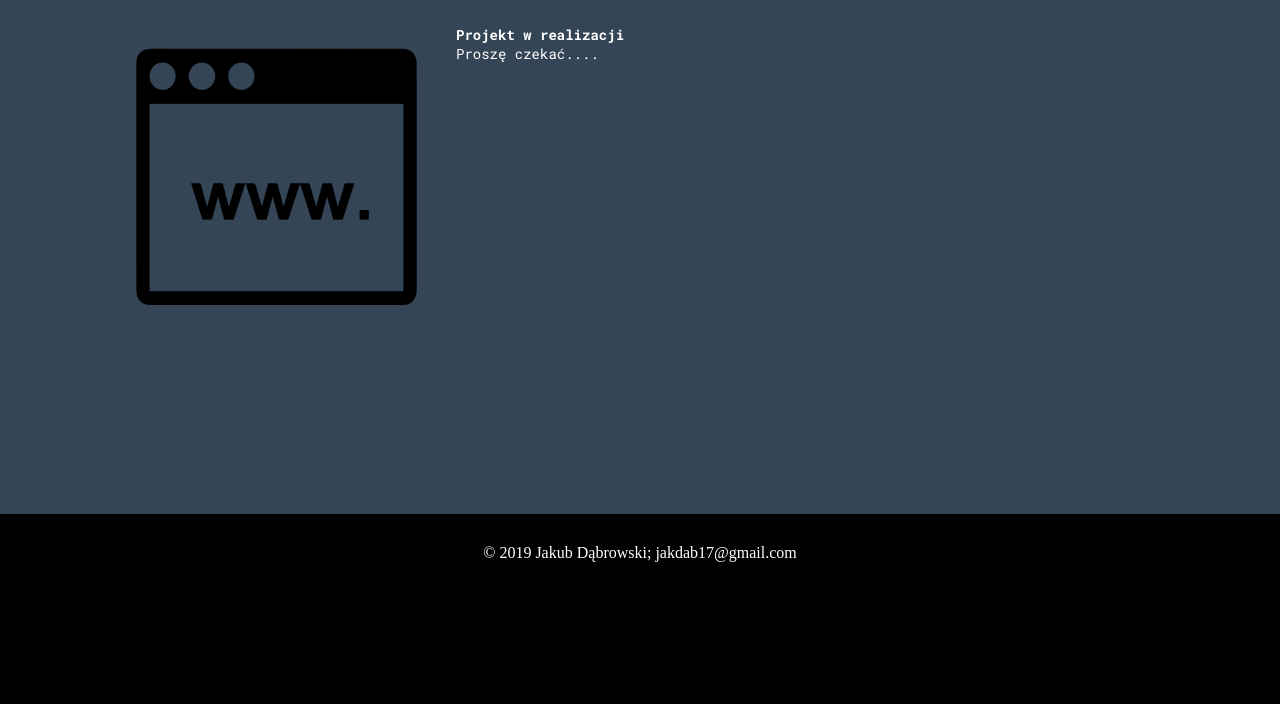
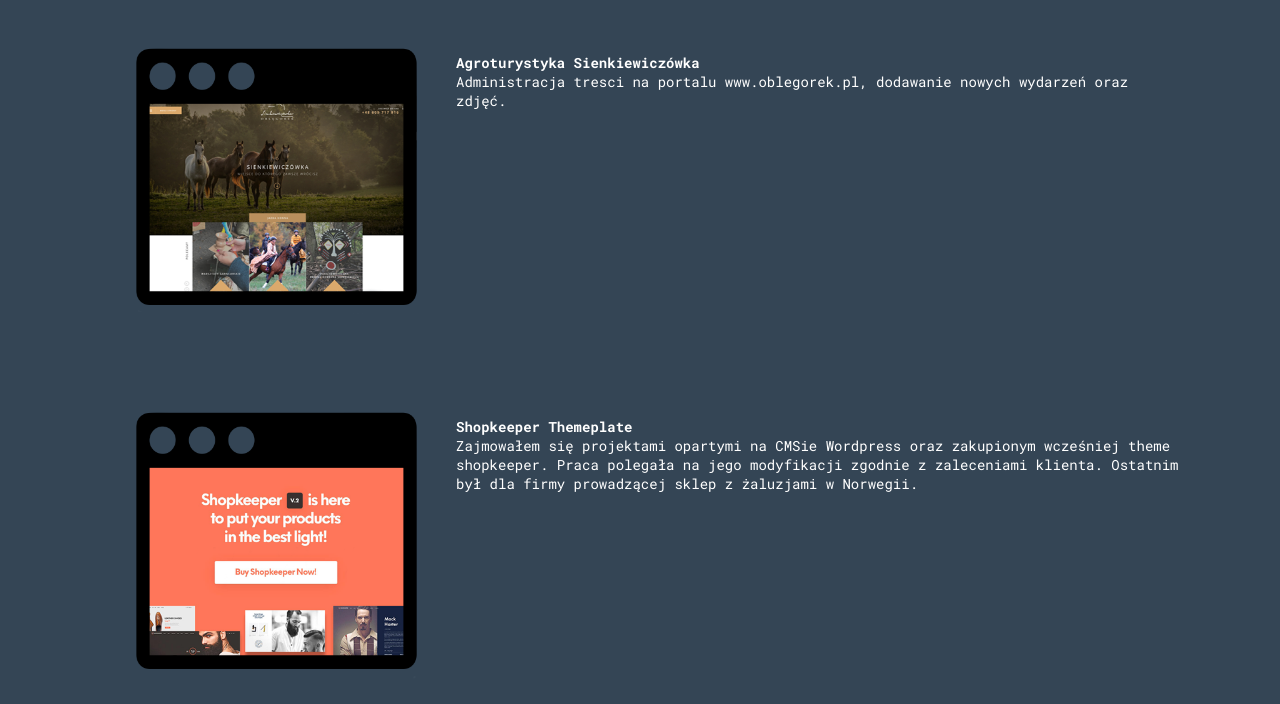
Before and after one commit to Globi777/portfolio1, a plain HTML site: page index.html in a window 1280 px wide. Shown: the part 2046-2750 px from the top of the page. Before the commit the page ends 2640 px from the top, so only its background shows below. Drawn offline with nearby package versions, Linux system fonts and the light colour scheme.

Commit message:
projects extends

```diff
--- a/index.html
+++ b/index.html
@@ -65,7 +65,7 @@
       <h2>MOJE PROJEKTY</h2>
       <div class="wrapper-project">
 
-        <div class="project1">
+        <div class="project">
           <div><a href="https://globi777.github.io/Siomon/"><img src="image\simon-icon.png" alt="web1" class="web1"></a></div>
           <div class="web1-div"><b>Siomom Game</b><br>
             <p>Popularna wśród brytyjskiej młodzieży gra "Simon mówi". Jej polskim odpowiednikiem byłaby zabawa w głuchy telefon. Na początku rogrywki losowany jest kolorowy przycisk, który należy zapamiętać oraz wybrać. Z każdą poprawną odpowiedzią
@@ -73,10 +73,19 @@
           </div>
         </div>
 
-        <div class="project2">
-          <div><img src="image\website-icon.png" alt="web2" class="web2"></div>
-          <div class="web2-div"><b>Projekt w realizacji</b><br>
-            <p>Proszę czekać....</p>
+        <div class="project">
+          <div>
+            <a href="http://www.oblegorek.pl/"><img src="image\oblegorek-icon.png" alt="web2" class="web2"></a></div>
+          <div class="web2-div"><b>Agroturystyka Sienkiewiczówka</b><br>
+            <p>Administracja tresci na portalu www.oblegorek.pl, dodawanie nowych wydarzeń oraz zdjęć.</p>
+          </div>
+        </div>
+
+        <div class="project">
+          <div>
+            <a href="https://themeforest.net/item/shopkeeper-ecommerce-wp-theme-for-woocommerce/9553045?s_rank=1"><img src="image/sopkeeper-icon.png" alt="web2" class="web2"></a></div>
+          <div class="web2-div"><b>Shopkeeper Themeplate</b><br>
+            <p>Zajmowałem się projektami opartymi na CMSie Wordpress oraz zakupionym wcześniej theme shopkeeper. Praca polegała na jego modyfikacji zgodnie z zaleceniami klienta. Ostatnim był dla firmy prowadzącej sklep z żaluzjami w Norwegii. </p>
           </div>
         </div>
 
--- a/style.css
+++ b/style.css
@@ -84,8 +84,10 @@ main {
 
 .fav, .cv, .emp {
   width: 10em;
+  transition-delay: .2s;
+  transition-timing-function: linear;
 }
-.emp{
+.emp, .cv{
   padding-bottom: 1rem;
 }
 
@@ -93,18 +95,16 @@ main {
   color: white;
   font-family: 'Roboto Mono', monospace;
   font-size: 18px;
-  /* overflow: hidden; */
-  /* flex-basis: 30vw; */
 }
 
 input {
   outline: 0;
 }
 
-.cv:hover, .fav:hover, .emp:hover, .web1:hover {
+.cv:hover, .fav:hover, .emp:hover, .web1:hover, .web2:hover {
   cursor: pointer;
   transform: scale(1.15, 1.15);
-  transition-delay: .1s;
+
 }
 
 #fb:hover {
@@ -127,7 +127,7 @@ input {
   font-size: 18px;
 }
 
-/* SECTIO TITLES  */
+/* SECTION TITLES  */
 .projects>h2, .aboutMe>h2 {
   justify-content: center;
   text-align: center;
@@ -140,7 +140,7 @@ input {
 
 /* PROJECTS SECTION */
 .projects {
-  height: 120vh;
+  height: 200vh;
   background-color: #344555;
 }
 .wrapper-project {
@@ -151,17 +151,12 @@ input {
   justify-content: space-between;
 }
 
-.project1 {
+.project {
   /* border: 1px solid red; */
   width: 85vw;
   display: flex;
 }
 
-.project2 {
-  /* border: 1px solid red; */
-  width: 85vw;
-  display: flex;
-}
 
 .web1, .web2 {
   width: 20em;
@@ -170,7 +165,7 @@ input {
 }
 
 .web1-div, .web2-div {
-  padding-top: 2em;
+  padding-top: 4em;
   color: white;
   font-family: 'Roboto Mono', monospace;
   font-size: 20px;
@@ -224,7 +219,7 @@ footer>p {
     flex-wrap: wrap;
   }
 
-  .project1, .project2 {
+  .project{
     flex-direction: column;
   }
 
@@ -287,6 +282,7 @@ footer>p {
     }
     .web1-div, .web2-div {
       text-align: center;
+      padding-top: 0;
 
     }
     .web1, .web2 {
```
Also changed, not shown: image/oblegorek-icon.png (added), image/sopkeeper-icon.png (added).
